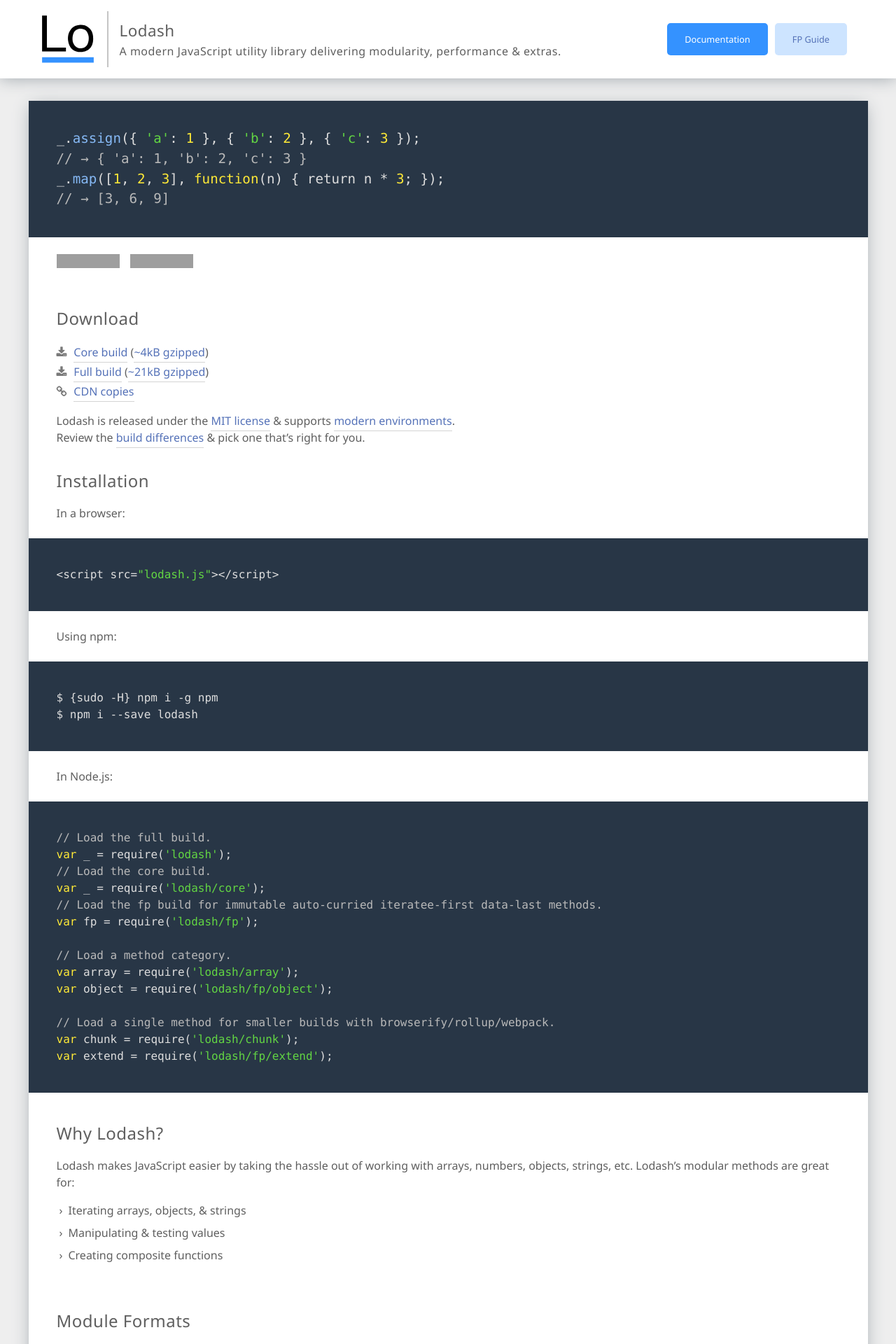
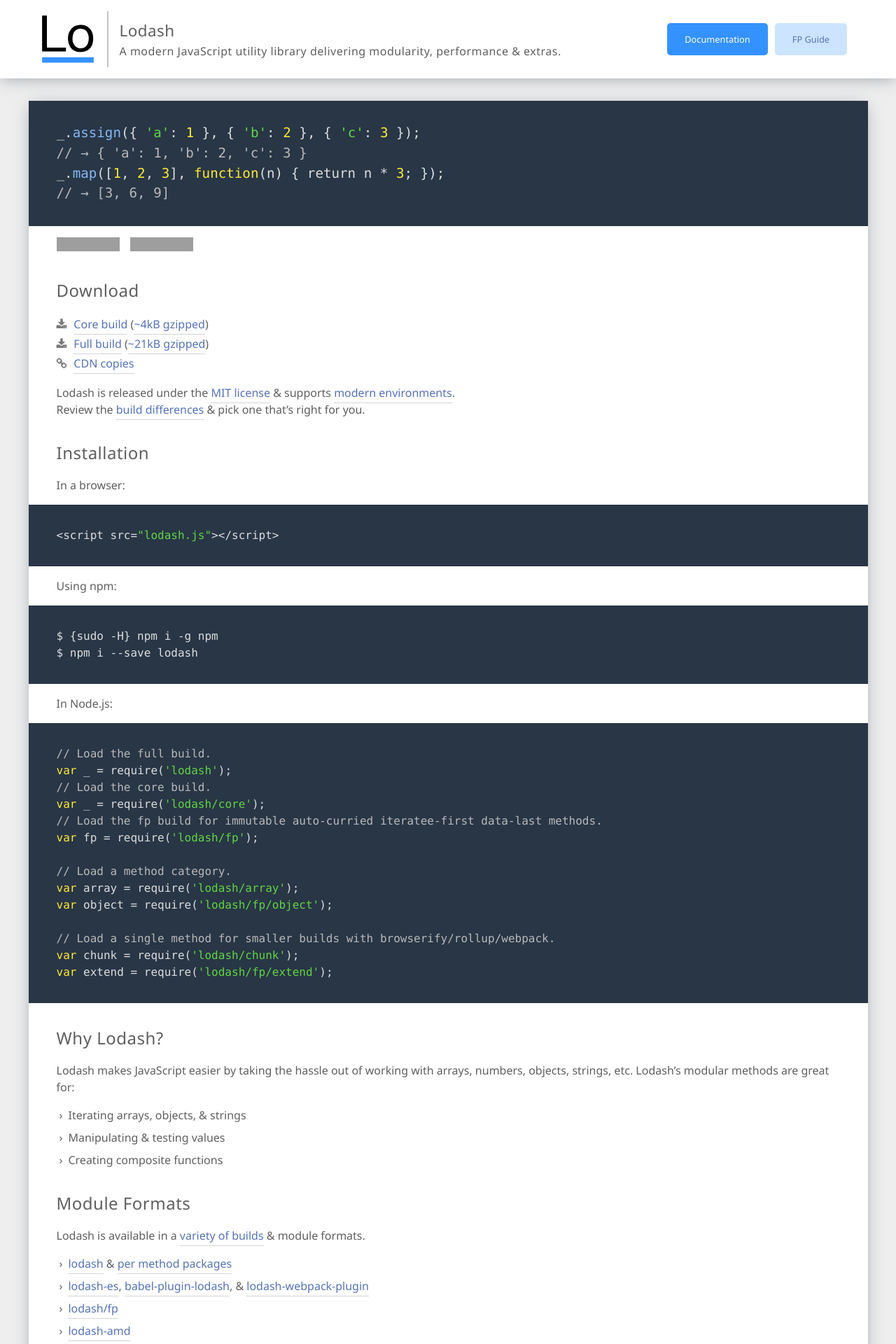
Before and after one commit to lodash/lodash.com, a Jekyll site: the page built from index.html, in a window 1280 px wide. Shown: the top 1920 px of the page at 70% size. Built offline with Jekyll 4.4.1, drawn with Linux system fonts in a browser that asks for light colours; nearby versions of some CDN libraries; grey boxes are pictures that could not be loaded.

Commit message:
Simplify section selector.

```diff
--- a/assets/css/_default.scss
+++ b/assets/css/_default.scss
@@ -184,24 +184,7 @@
 }
 
 section {
-  padding: 0.5rem 2.5rem;
-
-  &.code {
-    background: $codeBg;
-    color: $codeColor;
-  }
-
-  &.method-header {
-    background: $background;
-  }
-
-  &:not(:first) {
-    margin-top: 1rem;
-  }
-
-  &:not(:last) {
-    margin-bottom: 1rem;
-  }
+  padding: 0 2.5rem;
 }
 
 ul {
--- a/assets/css/_home.scss
+++ b/assets/css/_home.scss
@@ -1,6 +1,13 @@
 html.home {
   pre.intro {
     font-size: 1.2rem;
+  }
+
+  section {
+    &:first-of-type {
+      background: $codeBg;
+      color: $codeColor;
+    }
   }
 
   #download-links {
```
